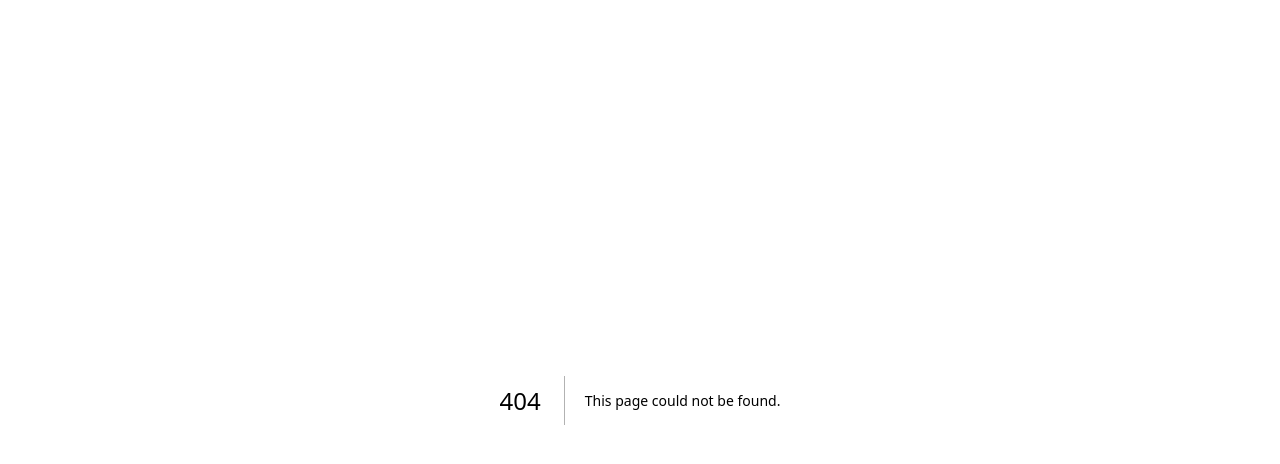
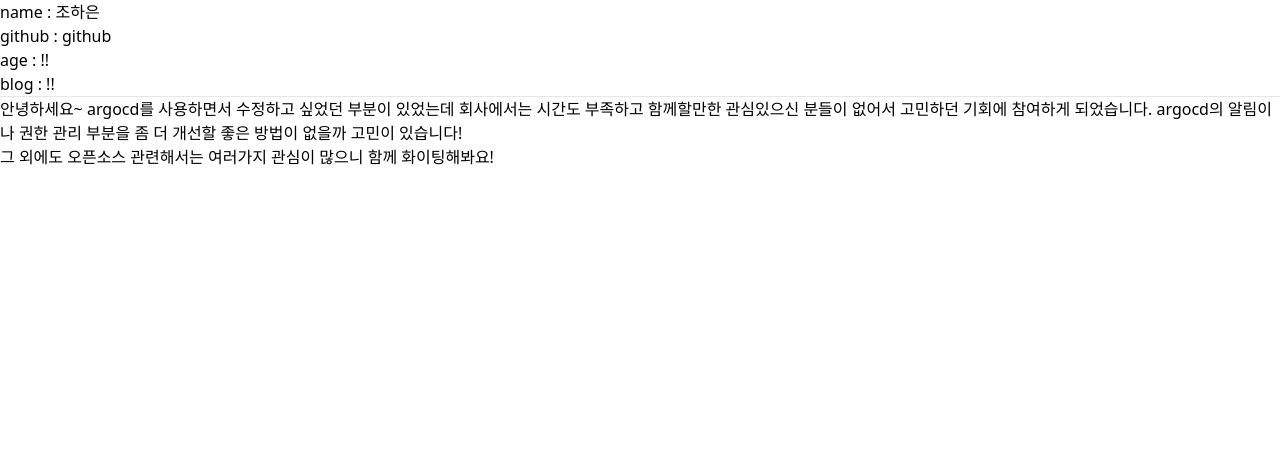
Before and after one commit to Argo-OSS/argo-oss.github.io, a Next.js app: page /2024/members/HaeunCho in a window 1280 px wide. Before the commit this address had no page. Shown: the top 464 px of the page. Built offline with nearby package versions, Linux system fonts and the light colour scheme.

Commit message:
chore: 멤버로 추가하기
Signed-off-by: nueavv <nuguni@kakao.com>

```diff
--- a/pages/2024/members.mdx
+++ b/pages/2024/members.mdx
@@ -19,3 +19,4 @@
 9. [권민혁](https://argo-oss.github.io/2024/members/KwonMinHyeok)
 10. [김현우](https://argo-oss.github.io/2024/members/HuynWooKim)
 11. [강대훈](https://argo-oss.github.io/2024/members/KangDaeHoon)
+12. [조하은] (https://argo-oss.github.io/2024/members/HaeunCho)
--- /dev/null
+++ b/pages/2024/members/HaeunCho.mdx
@@ -0,0 +1,12 @@
+- name : 조하은
+- github : [github](https://github.com/nueavv)
+- age : !!
+- blog : !!
+
+---
+
+안녕하세요~ argocd를 사용하면서 수정하고 싶었던 부분이 있었는데
+회사에서는 시간도 부족하고 함께할만한 관심있으신 분들이 없어서 고민하던 기회에 참여하게 되었습니다.
+argocd의 알림이나 권한 관리 부분을 좀 더 개선할 좋은 방법이 없을까 고민이 있습니다!
+
+그 외에도 오픈소스 관련해서는 여러가지 관심이 많으니 함께 화이팅해봐요!
--- a/pages/2024/members/_meta.json
+++ b/pages/2024/members/_meta.json
@@ -13,5 +13,6 @@
     "KangMyoungGu": "강명구",
     "KwonMinHyeok": "권민혁",
     "HyunWooKim": "김현우",
-    "KangDaeHoon": "강대훈"
+    "KangDaeHoon": "강대훈",
+    "HaeunCho": "조하은"
 }
```
